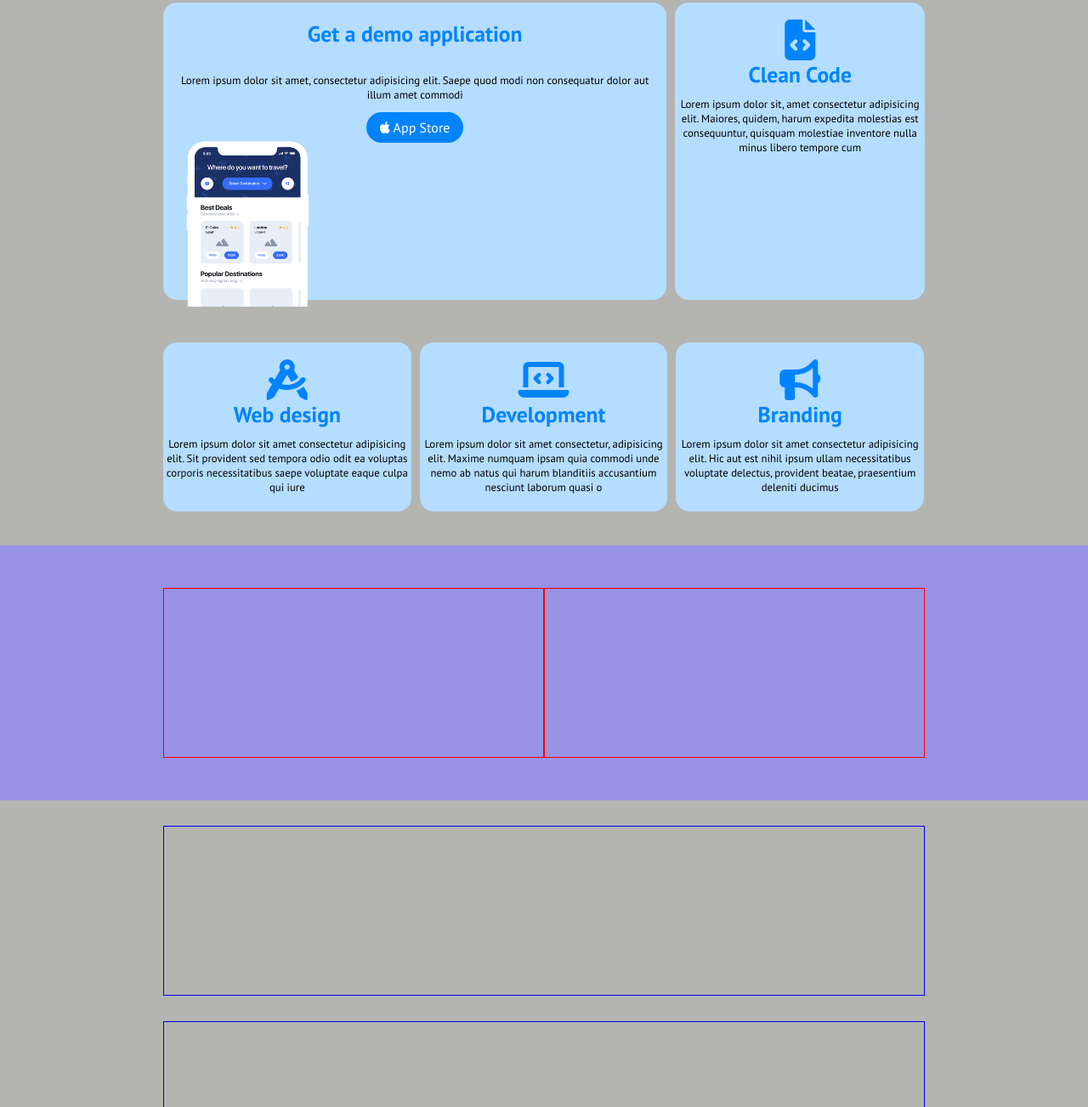
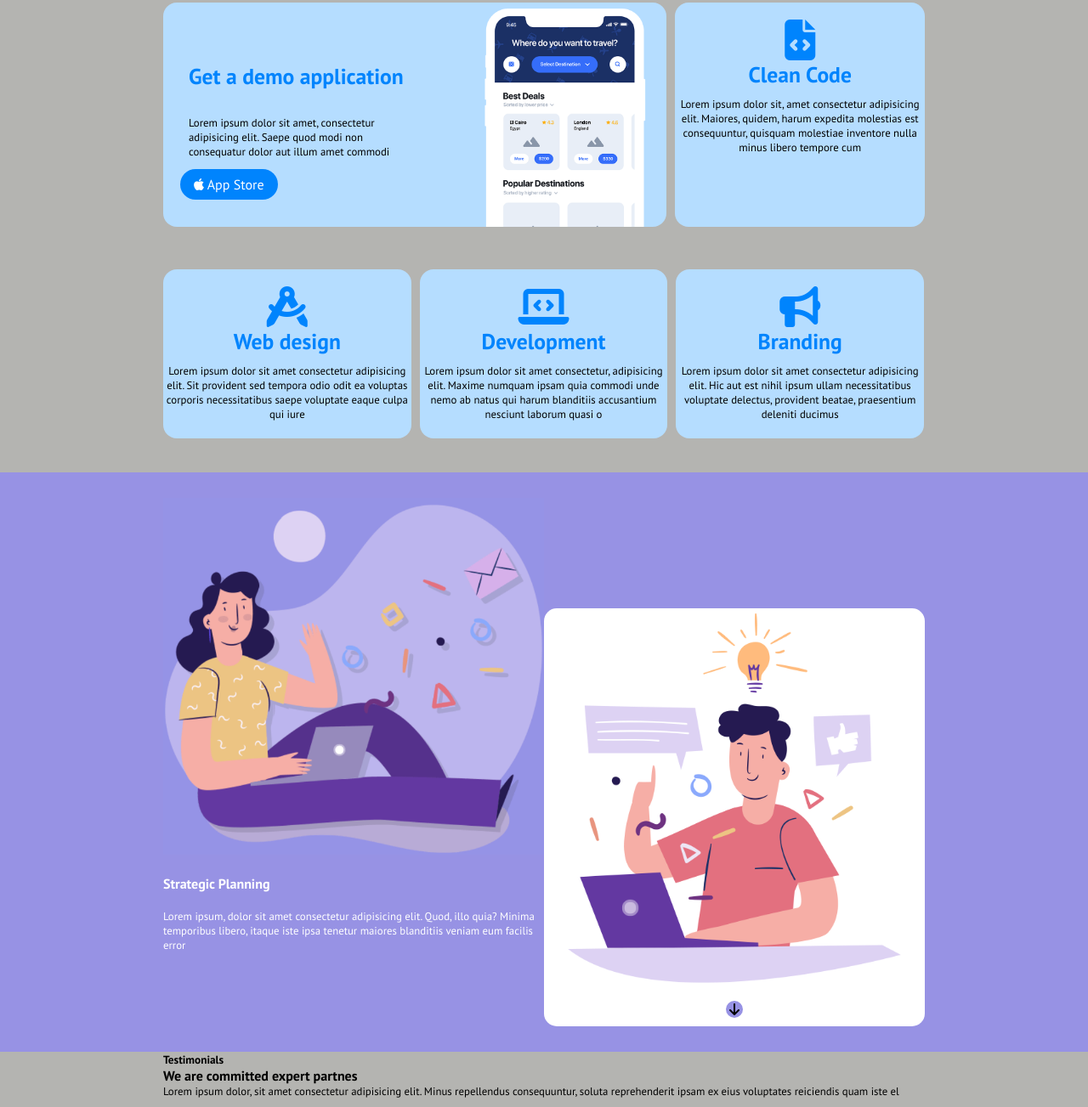
Before and after one commit to Fedekh/htmlcss-responsive-layout, a plain HTML site: page index.html in a window 1280 px wide. Shown: the part 117-1420 px from the top of the page at 85% size. Drawn offline with Linux system fonts and the light colour scheme.

Commit message:
fix flex in main card first section

```diff
--- a/css/style.css
+++ b/css/style.css
@@ -114,15 +114,14 @@ header .long-menu {
 }
 
 .row .big-col {
-    height: 450px;
-    position: relative;
+    /* height: 450px; */
+    /* position: relative; */
 }
 
 .big-col {
     display: flex;
     flex-direction: column;
     align-items: center;
-    justify-content: center;
 
 }
 
@@ -130,15 +129,14 @@ header .long-menu {
     max-width: 100%;
     text-align: center;
     margin-bottom: 40px;
-    position: absolute;
-    top: 10px;
+
 }
 
 .col h3 {
     color: var(--mainblu);
 }
 
-.big-col .phone,
+
 .description h3,
 .description p,
 .description a {
@@ -156,8 +154,10 @@ header .long-menu {
 .col .phone {
     width: 80%;
     max-width: 200px;
-    position: relative;
-    bottom: -130px;
+}
+
+.col .phone img {
+    display: block;
 }
 
 .row .col:not(:first-child) i {
@@ -182,25 +182,71 @@ header .long-menu {
 .planning {
     background-color: var(--maincolor);
     padding: 30px 0;
+
 }
 
 .planning .card-a,
 .planning .card-b  {
+    margin: 20px 0;
+    width: 70%;
     /* debug */
-    border: 1px solid red;
-    width: 100%;
-    height: 200px;
+    /* border: 1px solid red; */
+    /* height: 200px; */
+}
+
+.planning .card-a h3, .planning .card-a p {
     margin: 20px 0;
+    color: white;
 }
+
+.planning .card-b {
+    background-color: white;
+    border-radius: 15px;
+}
+
+.planning .card-b a {
+    background-color: var(--maincolor);
+    display: block;
+    width: 20px;
+    height: 20px;
+    margin: 10px auto;
+    border-radius: 50%;
+    display: flex;
+    justify-content: center;
+    align-items: center;
+
+}
+
+
+
+
+.planning .card-a,
+.planning .card-b {
+    margin: 0 auto;
+    width: 70%;
+}
+
+.planning .card-b i{
+    color: black;
+
+}
+
+
+
 
 /* THIRD SECTION, PARTNERS, BACKGROUD WHITE */
 
 .testimonial .partners {
+    width: 100%;
     /* debug */
-    width: 100%;
-    height: 100px;
+    /* height: 100px; */
     border: 1px solid blue;
     margin: 30px 0;
+}
+
+.testimonial img {
+    width: 50%;
+    border-radius: 50%;
 }
 
 /* FOURTH SECTION, BENEFITS , BACKGROUND COLOR VIOLET */
@@ -283,19 +329,20 @@ footer .bot-footer {
 
     .row .big-col {
         width: calc((100% / 3 * 2) - 5px);
-        height: 350px;
         align-items: flex-start;
     }
 
-
+    .big-col .phone {
+        display: block;
+    }
     .row .second-col{
         width: calc(100% / 3 - 5px);
-        /* height: 200px; */
+
     }
 
     .row div {
         width: calc(100% / 3 - 7px);
-        /* height: 200px; */
+
     }
 
 
@@ -308,18 +355,27 @@ footer .bot-footer {
 
     .row .description {
         width: 100%;
+        text-align: left;
+        padding-left: 20px;
     }
 
     .col .phone {
         width: 40%;
-        bottom: -90px;
+
     }
 
 
 
+    /* SECOND SECTION */
+
+    .planning .card-a,
+    .planning .card-b {
+        margin: 0 auto;
+        width: 70%;
+    }
 
 
-            /* THIRD SECTION */
+    /* THIRD SECTION */
 
     .testimonial .partners {
         /* debug */
@@ -399,13 +455,12 @@ footer .bot-footer {
 
 
     .row .big-col {
-        display: flex;
-    }
-    /* .row .big-col{
         flex-direction: row;
         justify-content: space-between;
-        align-items: flex-start;
+        align-items: flex-end;
+
     }
+
 
     .big-col .description {
         max-width: 50%;
@@ -413,11 +468,15 @@ footer .bot-footer {
 
     .big-col .phone {
         max-width: 50%;
-    } */
+    }
 
     /* SECOND SECTION,BACKGROUND VIOLET  */
     .planning .main-container {
         display: flex;
+    }
+
+    .planning .card-b {
+        margin-top: 130px;
     }
 
     /* FOURTH SECTION  */
--- a/index.html
+++ b/index.html
@@ -97,12 +97,20 @@
             <section class="planning">
                 <div class="main-container">
                     <div class="card-a">
+                        <div class="img-planning">
+                            <img src="img/planning1.png" alt="">
+                        </div>
+                        <h3>Strategic Planning</h3>
+                        <p>Lorem ipsum, dolor sit amet consectetur adipisicing elit. Quod, illo quia? Minima temporibus libero, itaque iste ipsa tenetur maiores blanditiis veniam eum facilis error </p>
+                    </div>
 
+                    <div class="card-b">
+                        <img src="img/planning2.png" alt="">
+                        <a href=""><i class="fa-solid fa-arrow-down"></i></a>
                     </div>
-                    <div class="card-b">
 
-                    </div>
                 </div>
+
 
             </section>
             <!-- SECOND SECTION -->
@@ -110,10 +118,33 @@
             <!-- THIRD SECTION, BACKGROUND WHITE, PARTNERS -->
             <section class="testimonial">
                 <div class="main-container">
-                    <div class="partners"></div>
-                    <div class="partners"></div>
-                    <div class="partners"></div>
-                    <div class="partners"></div>
+                    <div id="head-testimonial">
+                        <h5>Testimonials</h5>
+                        <h3>We are committed expert partnes</h3>
+                        <p>Lorem ipsum dolor, sit amet consectetur adipisicing elit. Minus repellendus consequuntur, soluta reprehenderit ipsam ex eius voluptates reiciendis quam iste el</p>
+                    </div>
+                    <div class="partners">
+                        <div class="testimon">
+                            <img src="img/testimonial1.jpg" alt="">
+                        </div>
+                        <p>Lorem, ipsum dolor sit amet consectetur adipisicing elit. Inventore repellat eveniet asperiores, mollitia perferendis est totam fugit quibusdam earum reiciendis min</p>
+                    </div>
+<!--
+                    <div class="partners">
+                        <div class="testimon">
+                            <img src="img/testimonial2.jpg" alt="">
+                        </div>
+                        <p>Lorem, ipsum dolor sit amet consectetur adipisicing elit. Inventore repellat eveniet asperiores, mollitia perferendis est totam fugit quibusdam earum reiciendis min</p>
+                    </div>
+
+                    <div class="partners">
+                        <div class="testimon">
+                            <img src="img/testimonial3.jpg" alt="">
+                        </div>
+                        <p>Lorem, ipsum dolor sit amet consectetur adipisicing elit. Inventore repellat eveniet asperiores, mollitia perferendis est totam fugit quibusdam earum reiciendis min</p>
+                    </div> -->
+
+
                 </div>
 
             </section>
```
